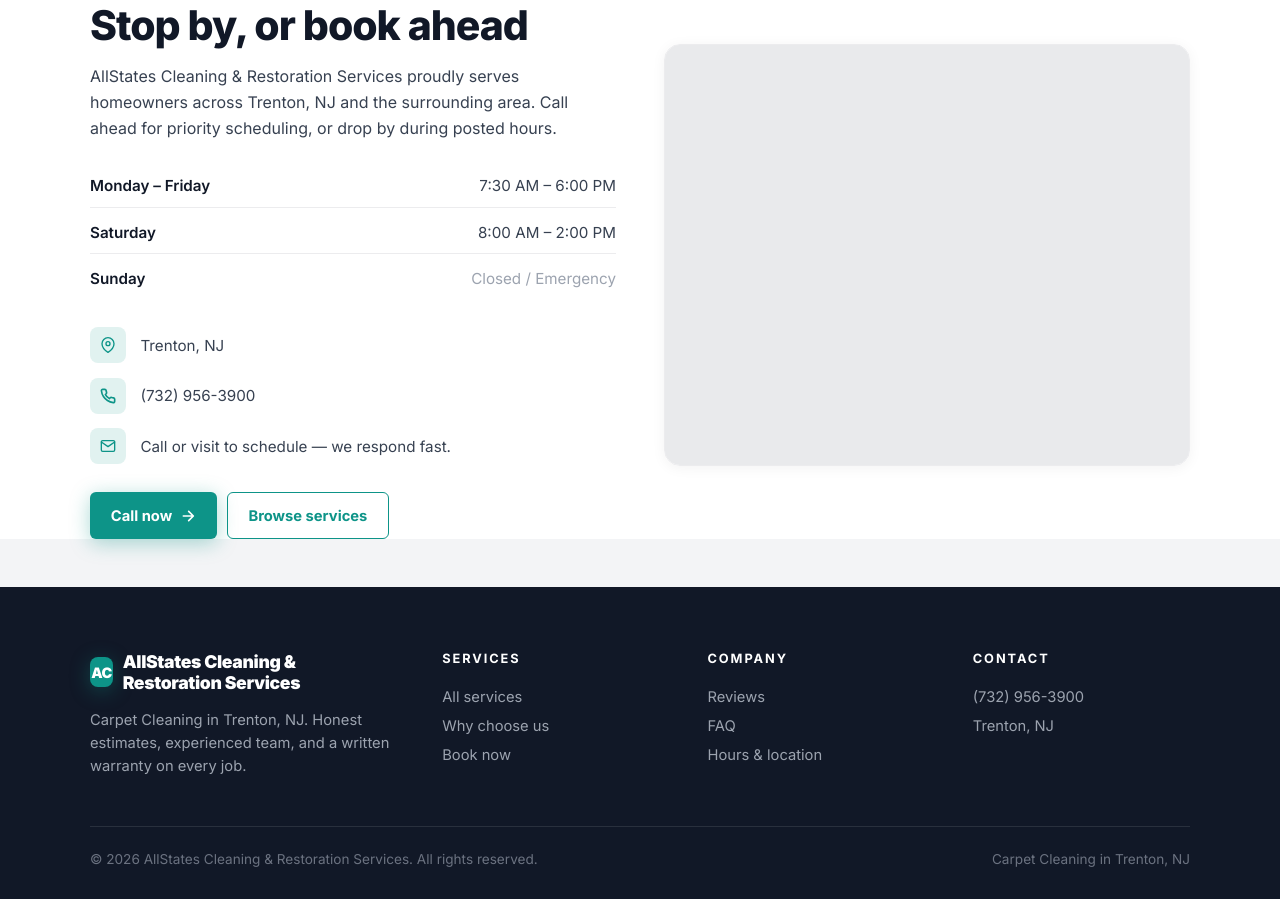
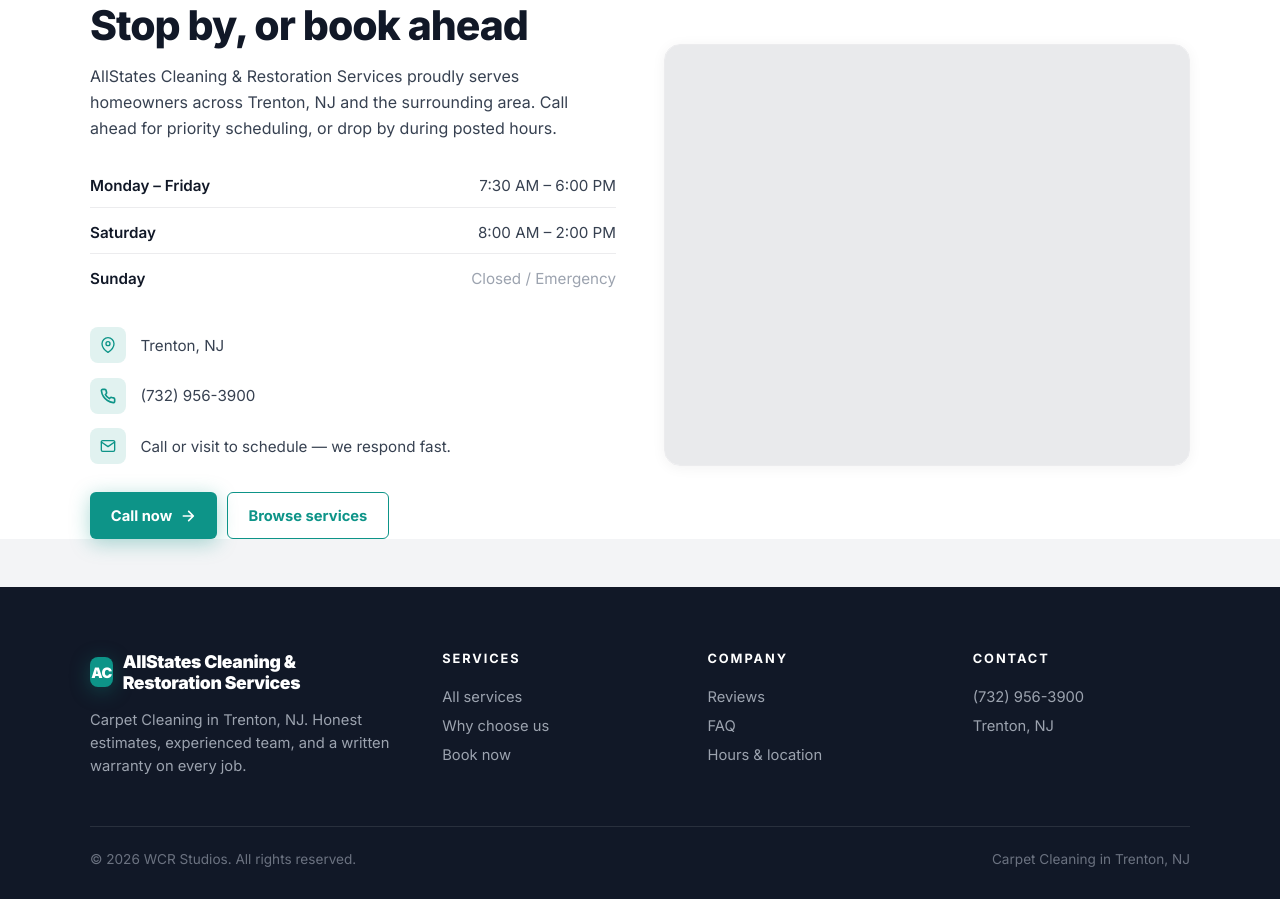
Before and after one commit to Wrenbjor/trades--allstates-cleaning-and-restoration-services, a plain HTML site: page index.html in a window 1280 px wide. Shown: the part 4645-5544 px from the top of the page. Drawn offline with nearby package versions, Linux system fonts and the light colour scheme; no server answers.

Commit message:
Update site

```diff
--- a/index.html
+++ b/index.html
@@ -605,7 +605,7 @@ footer{background:#111827;color:#cbd5d1;padding:4rem 2rem 2rem}
     </div>
   </div>
   <div class="foot-bottom">
-    <div>&copy; 2026 AllStates Cleaning &amp; Restoration Services. All rights reserved.</div>
+    <div>&copy; 2026 WCR Studios. All rights reserved.</div>
     <div>Carpet Cleaning in Trenton, NJ</div>
   </div>
 </footer>
```
